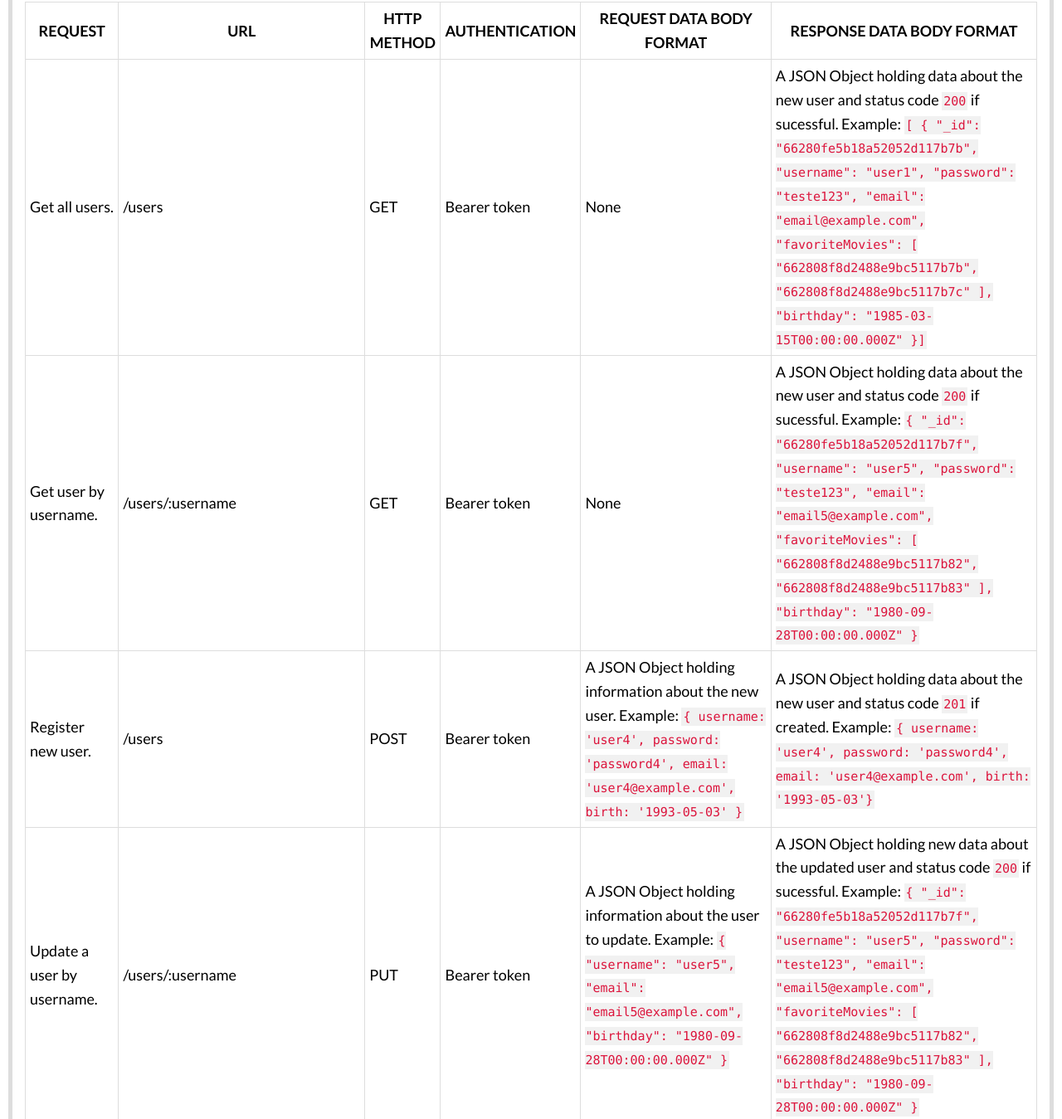
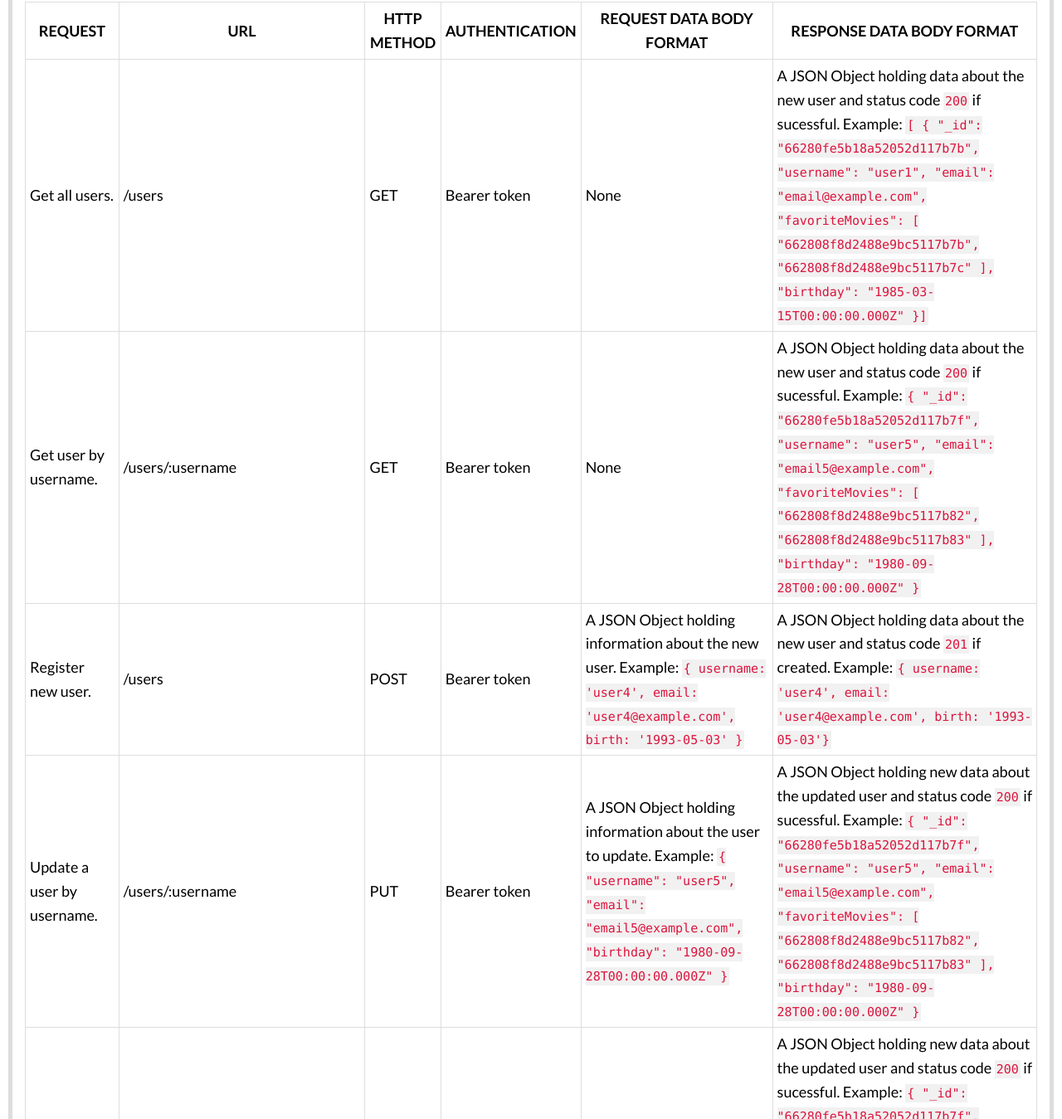
Before and after one commit to shillari/moonflix_backend, a website: page public/documentation.html in a window 1280 px wide. Shown: the part 1827-3176 px from the top of the page at 83% size. Drawn offline with Linux system fonts and the light colour scheme.

Commit message:
remove password from requests

```diff
--- a/public/documentation.html
+++ b/public/documentation.html
@@ -197,7 +197,6 @@
                             {
                                 "_id": "66280fe5b18a52052d117b7b",
                                 "username": "user1",
-                                "password": "teste123",
                                 "email": "email@example.com",
                                 "favoriteMovies": [
                                     "662808f8d2488e9bc5117b7b",
@@ -220,7 +219,6 @@
                         <code>{
                             "_id": "66280fe5b18a52052d117b7f",
                             "username": "user5",
-                            "password": "teste123",
                             "email": "email5@example.com",
                             "favoriteMovies": [
                                 "662808f8d2488e9bc5117b82",
@@ -241,7 +239,6 @@
                         Example:
                         <code> {
                             username: 'user4',
-                            password: 'password4',
                             email: 'user4@example.com',
                             birth: '1993-05-03'
                           } </code>
@@ -251,7 +248,6 @@
                         code <code>201</code> if created. Example:
                         <code>{
                             username: 'user4',
-                            password: 'password4',
                             email: 'user4@example.com',
                             birth: '1993-05-03'}
                         </code>
@@ -280,7 +276,6 @@
                             {
                                 "_id": "66280fe5b18a52052d117b7f",
                                 "username": "user5",
-                                "password": "teste123",
                                 "email": "email5@example.com",
                                 "favoriteMovies": [
                                     "662808f8d2488e9bc5117b82",
@@ -302,7 +297,6 @@
                         <code>{
                             "_id": "66280fe5b18a52052d117b7f",
                             "username": "user5",
-                            "password": "teste123",
                             "email": "email5@example.com",
                             "favoriteMovies": [
                                 "662808f8d2488e9bc5117b82",
@@ -324,7 +318,6 @@
                     <code>{
                         "_id": "66280fe5b18a52052d117b7f",
                         "username": "user5",
-                        "password": "teste123",
                         "email": "email5@example.com",
                         "favoriteMovies": [
                             "662808f8d2488e9bc5117b82",
```
